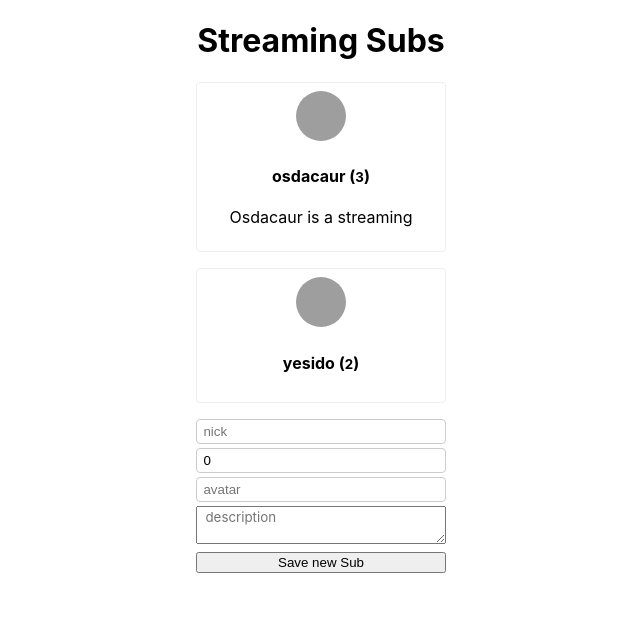
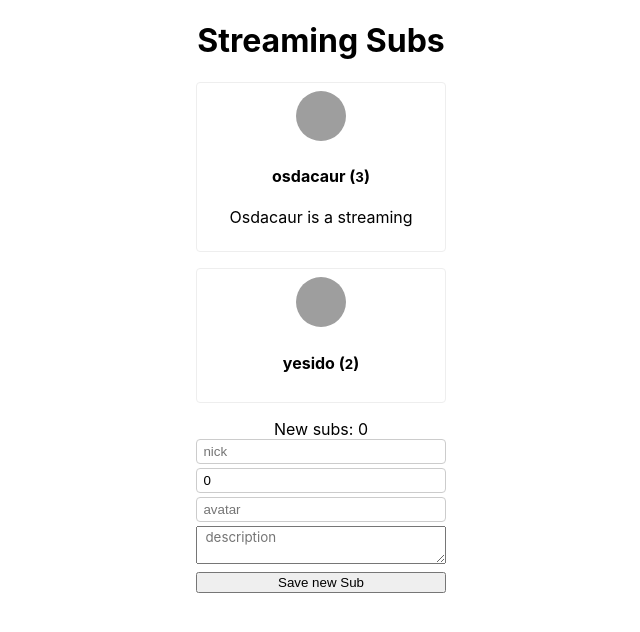
Before and after one commit to oscardenas17/react-ts, a React (Create React App) app: page / in a window 1280 px wide. Shown: the top 632 px of the page, without its empty margins (319-959 px from the left). Built offline with nearby package versions, Linux system fonts and the light colour scheme; grey boxes are pictures that could not be loaded.

Commit message:
count subs

```diff
--- a/src/App.tsx
+++ b/src/App.tsx
@@ -54,12 +54,14 @@ function App() {
   //props de formulario
   const handleNewSub = (newSub: Sub): void => {
     setsubs(subs => [...subs, newSub])
+    setNewSubsNumber(n => n + 1)
   }
 
   return (
     <div className="App">
       <h1>Streaming Subs</h1>
       <List subs={subs}/>
+      New subs: {newSubsNumber}
       <Form onNewSub={handleNewSub} />
     </div>
   );
```
